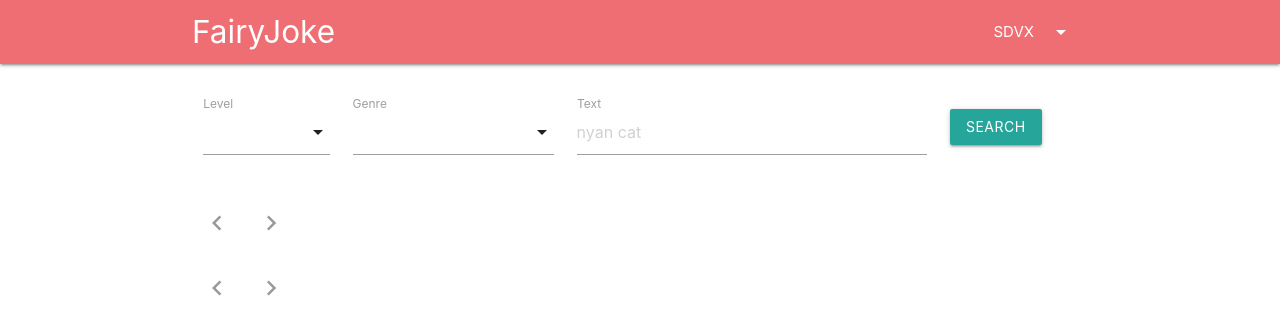
After one commit to FairyJoke/fairyjoke-legacy, a FastAPI app: template app/front/templates/sdvx_musics.html in a window 1280 px wide. The commit adds this page. Shown: the top 335 px of the page. Run offline with FastAPI, Linux system fonts and the light colour scheme; the template is opened without the code that fills it, so the values that code supplies are empty.

Commit message:
Add search for SDVX musics

```diff
--- a/app/api/games/sdvx/models.py
+++ b/app/api/games/sdvx/models.py
@@ -117,7 +117,7 @@ class Music(db.Base):
         return [
             value
             for key, value in GENRES.items()
-            if key & self.genre
+            if key & self.genre or key == self.genre
         ]
 
 
--- a/app/front/__init__.py
+++ b/app/front/__init__.py
@@ -21,7 +21,7 @@ app.mount('/static', StaticFiles(directory=MODULE_DIR / 'static'), 'static')
 
 
 @router.get('/')
-async def index(req: Request):
+async def home(req: Request):
     return templates.render('index.html', req)
 
 from .routes import sdvx
--- /dev/null
+++ b/app/front/static/script.js
@@ -0,0 +1,2 @@
+$(".dropdown-trigger").dropdown();
+$('select').formSelect();
--- a/app/front/static/style.css
+++ b/app/front/static/style.css
@@ -1,9 +1,73 @@
-#sdvx-apecas .card-title,
-#sdvx-musics .card-title {
-	font-size: 120%;
+:root {
+								--nov: #BA55D3;
+								--adv: #FFEC4A;
+								--exh: #F03C30;
+								--mxm: #F5F5F5;
+								--inf: linear-gradient(to right, yellow,cyan,magenta);
+								--grv: #FF9E43;
+								--hvn: #7BDDFF;
+								--vvd: #FF4795;
+
+								--critical: gold;
+								--near: gray;
+								--miss: darkred;
 }
 
-#sdvx-apecas .card-content,
-#sdvx-musics .card-content {
-	font-size: 80%;
+.row .col {
+								margin-right: auto;
 }
+
+.section {
+								margin: 1em 0;
+}
+
+.dropdown-content.select-dropdown {
+								max-height: 500px;
+}
+
+.sdvx-list {
+								display: flex;
+								flex-wrap: wrap;
+}
+
+.sdvx-list .card {
+								height: calc(100% - 1em);
+								margin-bottom: 1em;
+								word-break: break-all;
+}
+
+.sdvx-list .card-content .card-title {
+								color: #000;
+								font-size: 120%;
+								line-height: initial;
+}
+
+.sdvx-list .card-content {
+								font-size: 80%;
+								padding: .6em;
+								overflow: hidden scroll;
+}
+
+.sdvx-list .card-image .difficulties {
+								padding: 0;
+								display: flex;
+								font-size: 1em;
+}
+
+.sdvx-list .diff {
+								border-radius: 50%;
+								height: 2em;
+								width: 2em;
+								line-height: 2em;
+								text-align: center;
+								margin: .5em;
+}
+
+.diff-NOV { background: var(--nov); }
+.diff-ADV { background: var(--adv); color: #444; }
+.diff-EXH { background: var(--exh); }
+.diff-MXM { background: var(--mxm); color: #444; }
+.diff-INF { background: var(--inf); color: #444; }
+.diff-GRV { background: var(--grv); }
+.diff-HVN { background: var(--hvn); }
+.diff-VVD { background: var(--vvd); color: #444; }
--- a/app/front/templates/base.html
+++ b/app/front/templates/base.html
@@ -10,12 +10,27 @@
 	</head>
 
 	<body>
+		<ul id="dropdown-sdvx" class="dropdown-content">
+			<li><a href="{{ url_for('sdvx_musics') }}">Musics</a></li>
+			<li><a href="{{ url_for('sdvx_apecas') }}">Apecas</a></li>
+		</ul>
+
+		<nav>
+			<div class="nav-wrapper container">
+				<a href="{{ url_for('home') }}" class="brand-logo">FairyJoke</a>
+				<ul id="nav-mobile" class="right hide-on-med-and-down">
+					<li><a class="dropdown-trigger" href="#!" data-target="dropdown-sdvx">SDVX<i class="material-icons right">arrow_drop_down</i></a></li>
+				</ul>
+			</div>
+		</nav>
 
 		<div class="container">
 			{% block body %}{% endblock %}
 		</div>
 
 		<!--JavaScript at end of body for optimized loading-->
+		<script src="https://code.jquery.com/jquery-3.6.0.slim.min.js" integrity="sha256-u7e5khyithlIdTpu22PHhENmPcRdFiHRjhAuHcs05RI=" crossorigin="anonymous"></script>
 		<script src="https://cdnjs.cloudflare.com/ajax/libs/materialize/1.0.0/js/materialize.min.js"></script>
+		<script src="{{ url_for('static', path='script.js') }}"></script>
 	</body>
 </html>
--- a/app/front/templates/sdvx_apecas.html
+++ b/app/front/templates/sdvx_apecas.html
@@ -4,7 +4,7 @@
 {% block body %}
 
 {% include "_pager.html" %}
-<div class="row" id="sdvx-apecas">
+<div class="sdvx-list row" id="sdvx-apecas">
 	{% for apeca in pager.items %}
 	{% set url=url_for('get_apeca', apeca_id=apeca.id) %}
 	<div class="col s2 m3 l2">
--- /dev/null
+++ b/app/front/templates/sdvx_musics.html
@@ -0,0 +1,75 @@
+{% extends "base.html" %}
+
+{% block body %}
+
+<div class="section row">
+	<form method="get" action="{{ url_for('sdvx_musics') }}">
+		<div class="input-field col s6 m2">
+			<select multiple name="level">
+				{% for i in range(1, 21)|reverse %}
+					<option value="{{ i }}" {{ 'selected' if i in search.level }}>
+						{{ i }}
+					</option>
+				{% endfor %}
+			</select>
+			<label>Level</label>
+		</div>
+		<div class="input-field col s6 m3">
+			<select multiple name="genre">
+				{% for genre in genres %}
+					<option value="{{ genre }}" {{ 'selected' if genre in search.genre }}>
+						{{ genres[genre] }}
+					</option>
+				{% endfor %}
+			</select>
+			<label>Genre</label>
+		</div>
+		<div class="input-field col s9 m5">
+			<input type="text" name="text" placeholder="nyan cat" id="text" value="{{ search.text or '' }}">
+			<label for="text">Text</label>
+		</div>
+		<div class="input-field col s3 m2">
+			<button class="btn" type="submit">Search</button>
+		</div>
+	</form>
+</div>
+{% include "_pager.html" %}
+<div class="sdvx-list row" id="sdvx-musics">
+	{% for music in pager.items %}
+	<div class="col m6 l3">
+		<div class="card">
+			<div class="card-image">
+				<a href="{{ url_for('sdvx_music', music_id=music.id) }}">
+					<img src="{{ url_for('get_jacket', music_id=music.id, difficulty=music.difficulties[-1].name.value) }}">
+				</a>
+				<div class="card-title difficulties">
+					{% for diff in music.difficulties %}
+					<div class="diff badge diff-{{ diff.name }}">{{ diff.level }}</div>
+					{% endfor %}
+				</div>
+			</div>
+			<div class="card-content">
+				<div class="card-title">
+					<div title="{{ music.title }}">
+						{{ music.title }}
+					</div>
+					<div class="truncate" title="{{ music.artist }}">
+						<small>{{ music.artist }}</small>
+					</div>
+				</div>
+				<div class="genres">
+					{% for genre in music.genres %}
+					<span class="genre">{{ genre }}</span>
+					{% endfor %}
+				</div>
+				<div class="date">
+					{{ music.release_date }}
+				</div>
+			</div>
+		</div>
+	</div>
+	{% endfor %}
+</div>
+{% include "_pager.html" %}
+
+{% endblock %}
```
Also changed, not shown: app/api/games/sdvx/import.py (+8 -1 lines), app/front/routes/sdvx.py (+49 -9 lines), app/front/templates/sdvx_music.html (added, +34 -0 lines), app/front/templates/sdvx_songs.html (deleted, +0 -42 lines).
